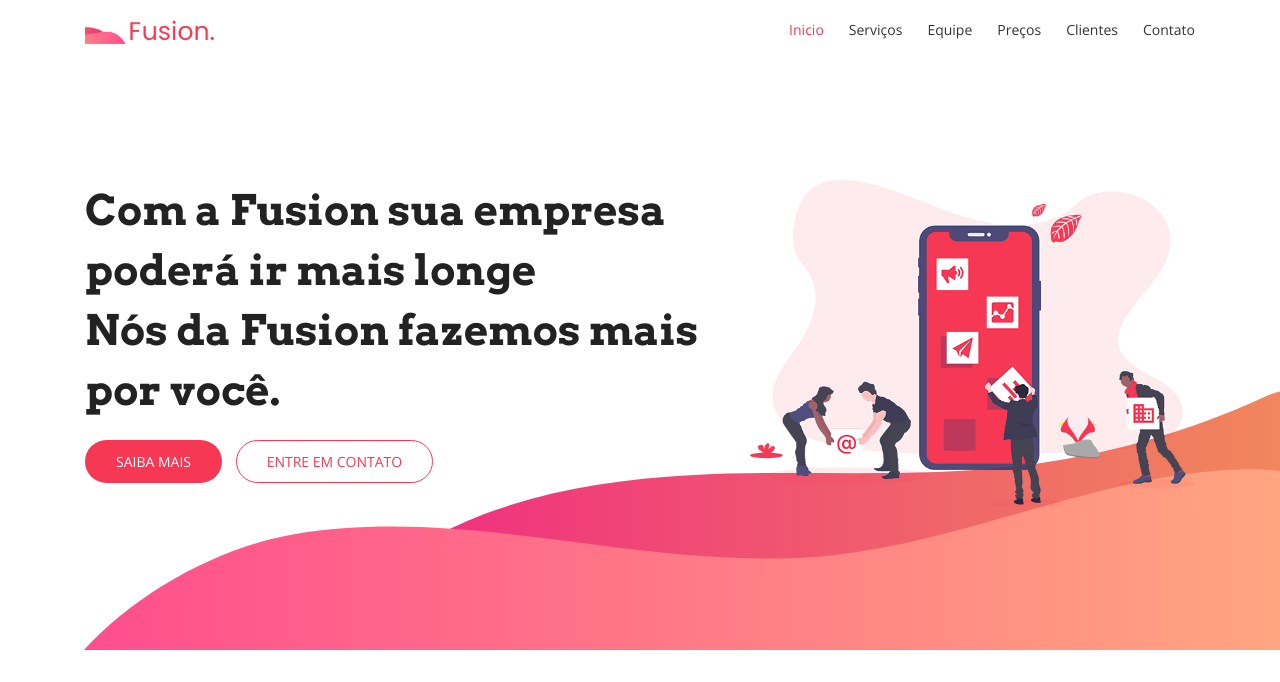
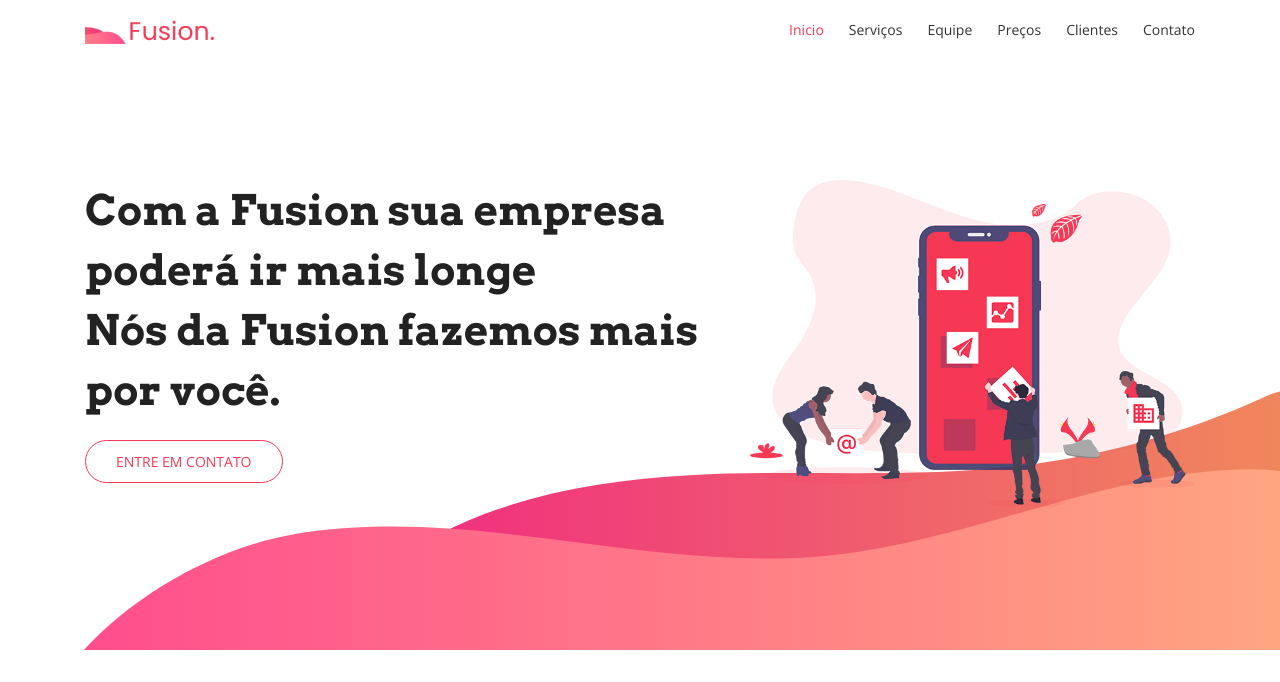
Before and after one commit to romuloptmota/Site-Fusion, a Django app: template template/index.html in a window 1280 px wide. Shown: the top 682 px of the page. Run offline with Django 4.2, Linux system fonts and the light colour scheme; the template is opened without the code that fills it, so the values that code supplies are empty; parts of the project's set-up code (start-up, migrations or seed data) failed here and were passed over; some libraries are stand-ins or nearby versions; some web fonts are replaced.

Commit message:
alteração no template hero

```diff
--- a/core/templates/hero.html
+++ b/core/templates/hero.html
@@ -8,8 +8,7 @@
               <div class="contents">
                 <h2 class="head-title">Com a Fusion sua empresa poderá ir mais longe<br>Nós da Fusion fazemos mais por você.</h2>
                 <div class="header-button">
-                  <a href="#" class="btn btn-common">Saiba mais</i></a>
-                  <a href="#" class="btn btn-border video-popup">Entre em contato</i></a>
+                  <a href="#contact" class="btn btn-border video-popup">Entre em contato</i></a>
                 </div>
               </div>
             </div>
```
